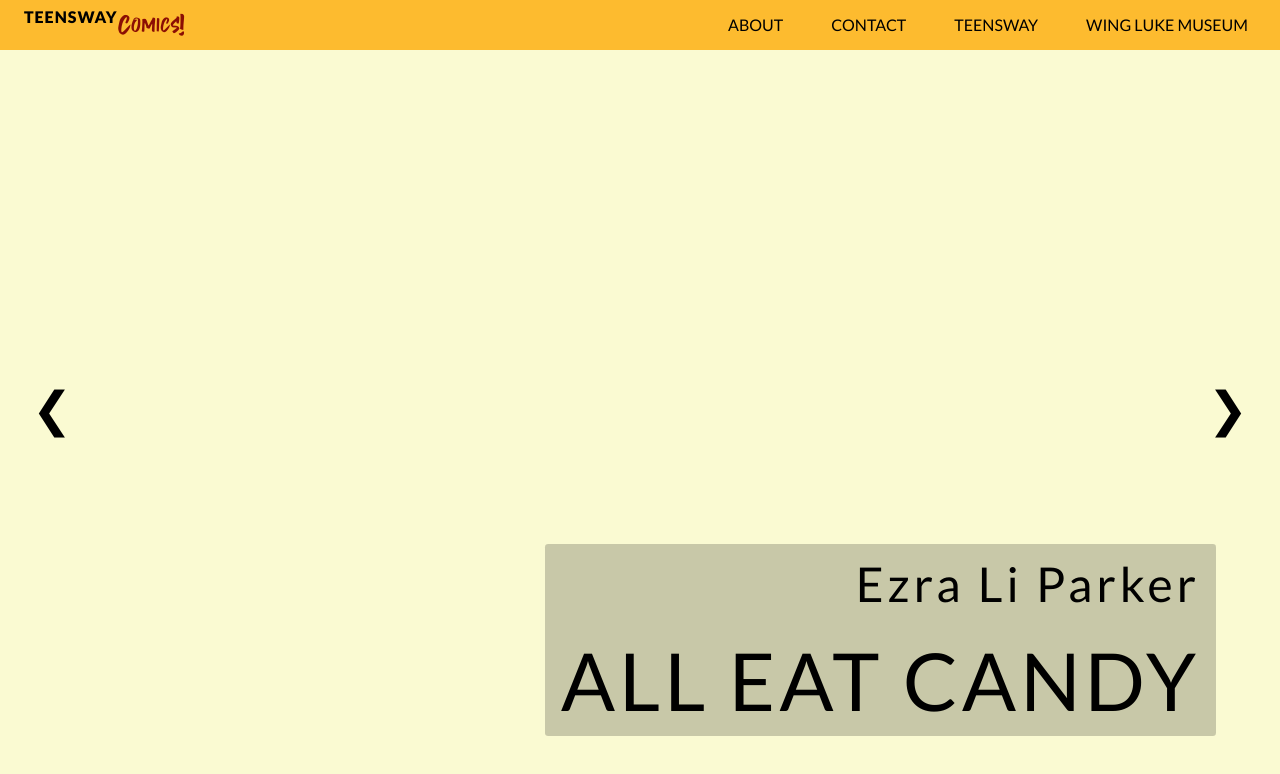
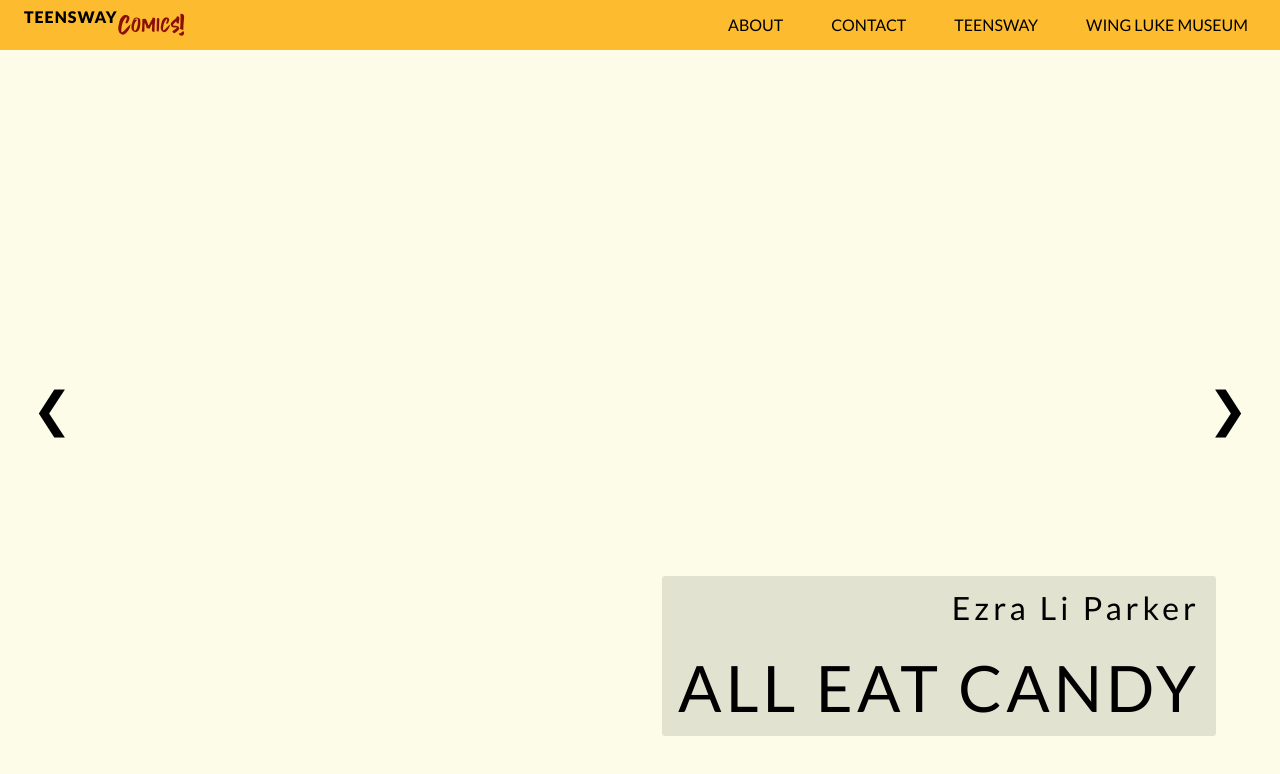
Before and after one commit to jsim0809/teensway-2020, a React app: page / in a window 1280 px wide. Shown: the top 774 px of the page. Built offline with nearby package versions, Linux system fonts and the light colour scheme.

Commit message:
Tweak splash carousel styles

```diff
--- a/public/styles.css
+++ b/public/styles.css
@@ -60,7 +60,7 @@ li {
 .splash-0 {
   height: calc(100vh - var(--header-height));
   width: 100%;
-  background-color: lightgoldenrodyellow;
+  background-color: hsl(60, 80%, 95%);
 }
 
 .splash-1 {
@@ -101,18 +101,18 @@ li {
   display: flex;
   flex-direction: column;
   align-items: flex-end;
-  background-color: hsla(0, 0%, 0%, 0.2);
+  background-color: hsla(0, 0%, 0%, 0.1);
   border-radius: 0.2rem;
 }
 
 .splash-author {
   padding: 1rem;
-  font-size: 3rem;
+  font-size: 2rem;
   letter-spacing: 0.25rem;
 }
 
 .splash-title {
   padding: 1rem;
-  font-size: 5rem;
+  font-size: 4rem;
   letter-spacing: 0.25rem;
 }
```
